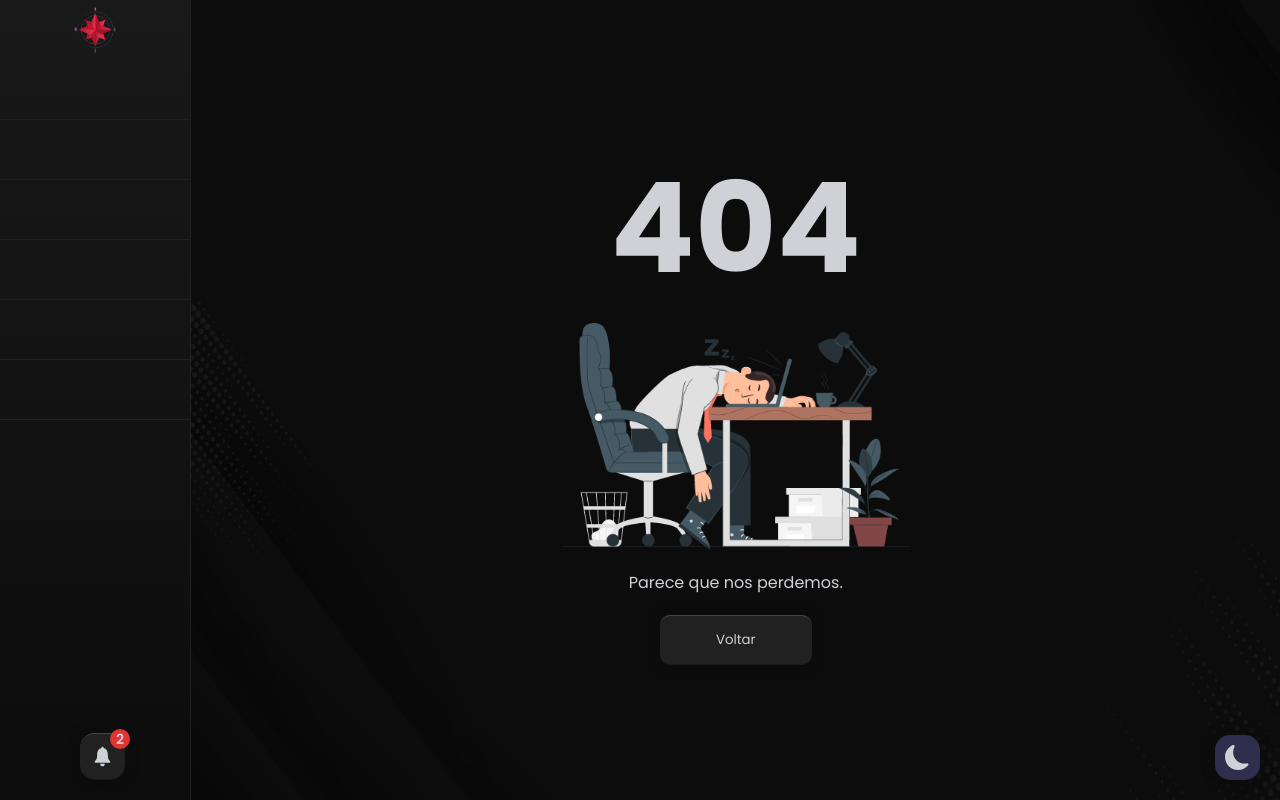
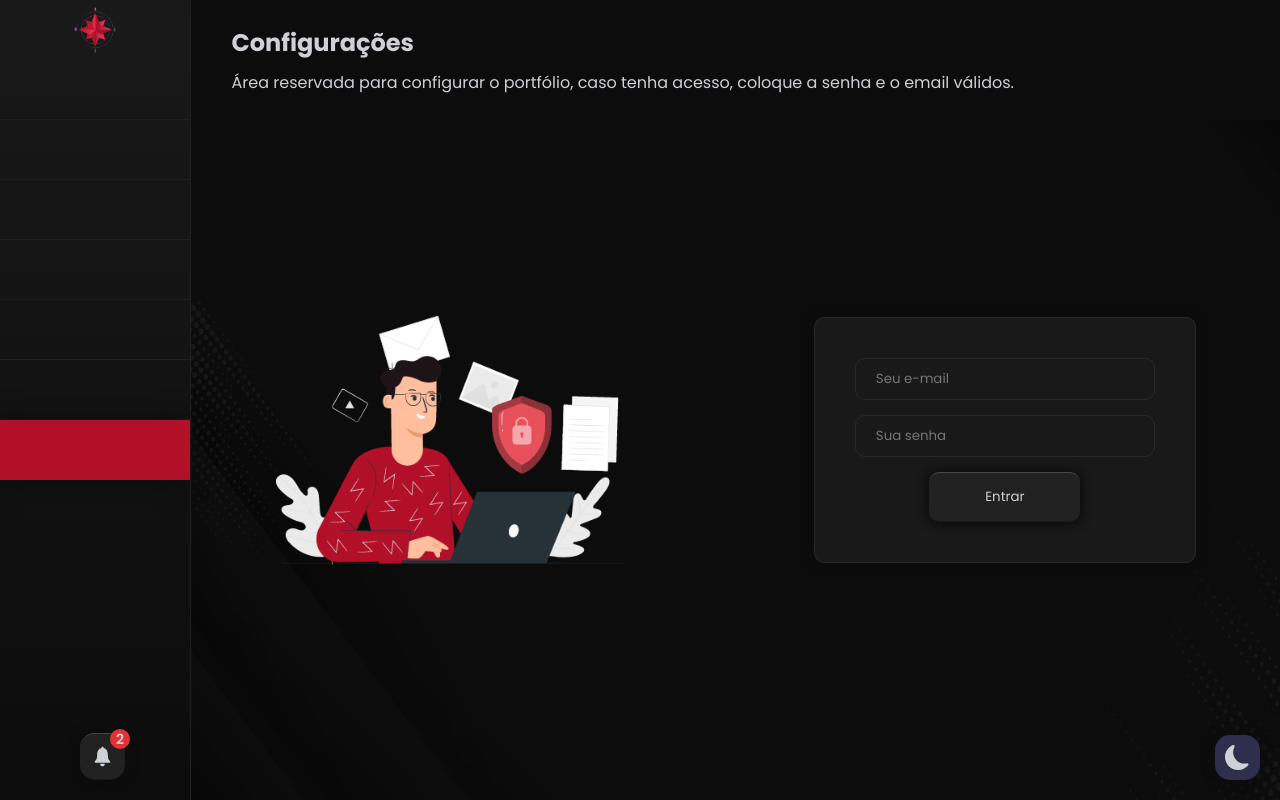
Before and after one commit to isaiasramosdeoliveira/My-Portfolio, a React (Create React App) app in the folder frontend/: page /settings in a window 1280 px wide. Before the commit this address had no page. Built offline with nearby package versions, Linux system fonts and the light colour scheme.

Commit message:
feat:setting page created

```diff
--- a/frontend/src/components/Menu/Menu.tsx
+++ b/frontend/src/components/Menu/Menu.tsx
@@ -2,6 +2,7 @@ import React, { useState, useEffect, memo, lazy, Suspense } from "react";
 import styled from "styled-components";
 import { FaUser, FaHome } from "react-icons/fa";
 import { BsFillCaretUpFill } from "react-icons/bs";
+import { AiFillSetting } from "react-icons/ai";
 import { CgMenuGridO } from "react-icons/cg";
 import { screeX } from "global/utils/screen";
 import logo from "assets/imgs/logo.png";
@@ -139,7 +140,7 @@ const Menu = () => {
   });
   return (
     <Container id="Menu">
-      <Suspense fallback={<Loading/>}>
+      <Suspense fallback={<Loading />}>
         <ul className="anchors">
           <li id="expend">
             <button
@@ -170,6 +171,9 @@ const Menu = () => {
           <Link to="/contacts" name="Contatos">
             <BsFillTelephoneFill className="icon" />
           </Link>
+          <Link to="/settings" name=" Configurações">
+            <AiFillSetting className="icon" />
+          </Link>
         </ul>
       </Suspense>
     </Container>
--- /dev/null
+++ b/frontend/src/pages/PageSettings/PageSettings.tsx
@@ -0,0 +1,96 @@
+import React, { lazy, Suspense } from "react";
+const Button = lazy(() => import("components/Button/Button"));
+const Presentation = lazy(() => import("components/Presentation/Presentation"));
+import {
+  media_medio_desktop,
+  media_tablet,
+  media_mini_tablet,
+  media_mobile,
+} from "global/media-query/media-query-pageContacts";
+import { center } from "global/utils/center";
+import styled from "styled-components";
+import settings from "../../assets/imgs/settings.png";
+import Loading from "components/Loading/Loading";
+const Container = styled.section`
+  height: 100%;
+  overflow: hidden;
+  .messageBox {
+    ${center}
+    height: 80%;
+    justify-content: space-around;
+    gap: 20px;
+    img {
+      width: 350px;
+      height: 250px;
+    }
+    .form {
+      ${center}
+      flex-direction: column;
+      background: ${({ theme }) => theme.content.pageContacts.contacts.bg};
+      box-shadow: ${({ theme }) => theme.content.pageContacts.contacts.shadow};
+      border-radius: 10px;
+      border: 1px solid
+        ${({ theme }) => theme.content.pageContacts.contacts.top};
+      padding: 40px;
+      gap: 15px;
+      input,
+      textarea,
+      select {
+        max-width: 300px;
+        min-width: 300px;
+        background: transparent;
+        color: ${({ theme }) => theme.content.pageContacts.contacts.title};
+        border: 1px solid
+          ${({ theme }) => theme.content.pageContacts.contacts.top};
+        outline: none;
+        padding: 10px 20px;
+        border-radius: 10px;
+      }
+      option {
+        background: ${({ theme }) => theme.content.bg};
+      }
+    }
+  }
+  ${media_medio_desktop}
+  ${media_tablet}
+  ${media_mini_tablet}
+  ${media_mobile}
+`;
+
+const PageSettings = () => {
+  return (
+    <Container>
+      <Suspense fallback={<Loading />}>
+        <Presentation
+          title="Configurações"
+          describe="Área reservada para configurar o portfólio, caso tenha acesso, coloque a senha e o email válidos."
+        />
+        <div className="messageBox">
+          <img
+            src={settings}
+            alt="imagem ilustrativa do isaías no computador"
+          />
+          <form action="#" className="form" method="POST">
+            <input
+              required
+              placeholder="Seu e-mail"
+              type="email"
+              name="email"
+              id="email"
+            />
+            <input
+              required
+              placeholder="Sua senha"
+              type="password"
+              name="password"
+              id="password"
+            />
+            <Button text="Entrar" />
+          </form>
+        </div>
+      </Suspense>
+    </Container>
+  );
+};
+
+export default PageSettings;
--- a/frontend/src/routes/routes.tsx
+++ b/frontend/src/routes/routes.tsx
@@ -10,6 +10,7 @@ import Button from "components/Button/Button";
 import error from "../assets/imgs/404.png";
 import styled from "styled-components";
 import PageProject from "pages/PageProject/PageProject";
+import PageSettings from "pages/PageSettings/PageSettings";
 
 const Error = styled.section`
   display: flex;
@@ -54,6 +55,7 @@ const router = createBrowserRouter([
       { path: "/projects/:id", element: <PageProject /> },
       { path: "/skills", element: <PageSkills /> },
       { path: "/contacts", element: <PageContacts /> },
+      { path: "/settings", element: <PageSettings /> },
       { path: "*", element: <PageError /> },
     ],
   },
```
Also changed, not shown: frontend/src/assets/imgs/settings.png (added).
